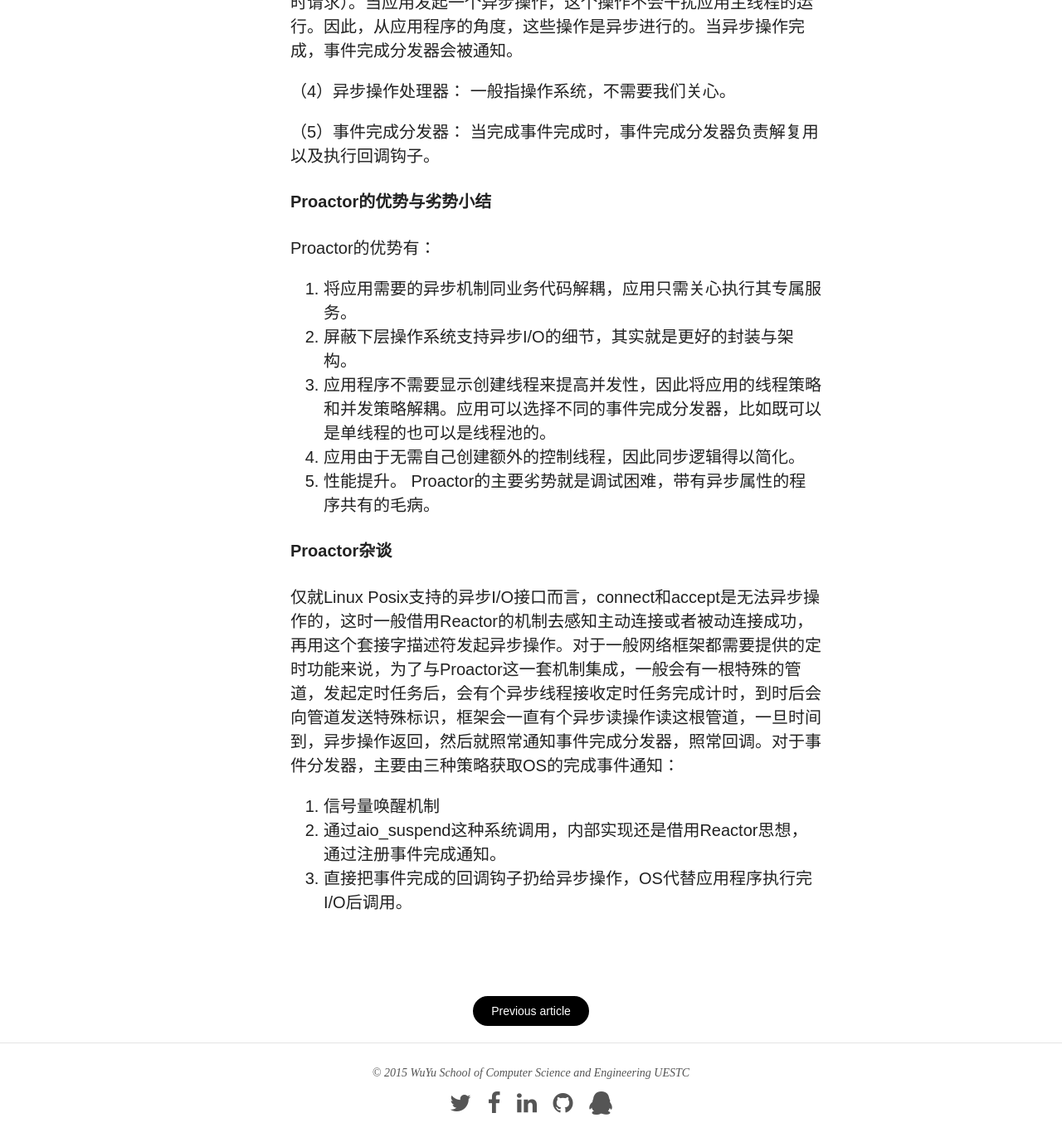
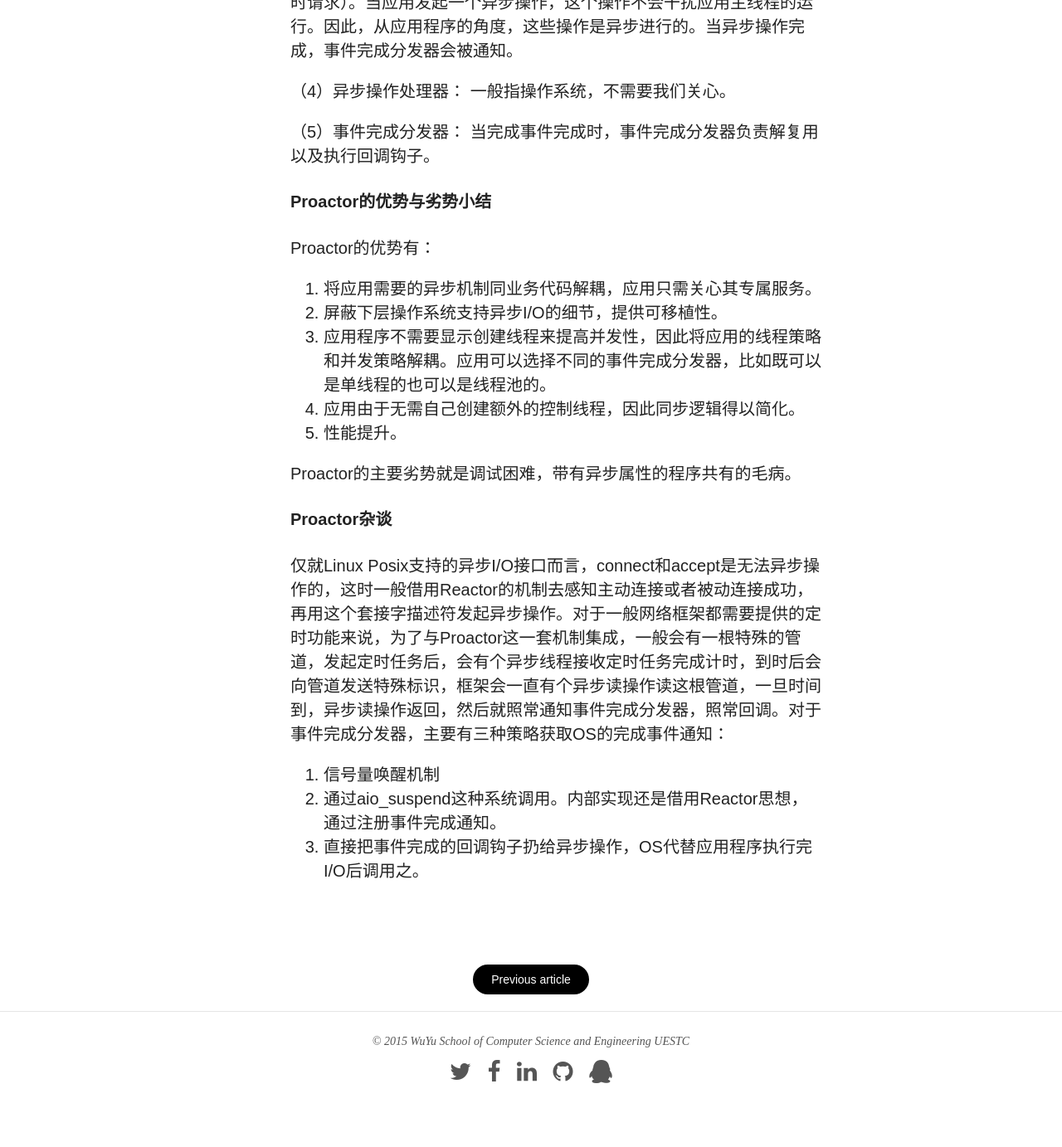
Before and after one commit to wuyu201321060203/wuyu201321060203.github.io, a Jekyll site: the page built from _posts/2015-02-18-Proactor.md, in a window 1280 px wide and 1400 px high, scrolled down 6274 px. Shown: the top 1383 px of the window at 83% size. Built offline with Jekyll 4.4.1, drawn with Linux system fonts in a browser that asks for light colours; nearby versions of some CDN libraries; some web fonts are replaced; comment, search, counter and statistics services are not loaded; after the commit the page ends 7636 px from its top, so only the background shows below that.

Commit message:
update Proactor blog

```diff
--- a/_posts/2015-02-18-Proactor.md
+++ b/_posts/2015-02-18-Proactor.md
@@ -99,17 +99,18 @@ Proactive Initiator可以是任何发起异步操作的实体，它负责注册
 
 Proactor的优势有：
 
-1. 将应用需要的异步机制同业务代码解耦，应用只需关心执行其专属服务。
-2. 屏蔽下层操作系统支持异步I/O的细节，其实就是更好的封装与架构。
+1. 将应用需要的异步机制同业务代码解耦，应用只需关心其专属服务。
+2. 屏蔽下层操作系统支持异步I/O的细节，提供可移植性。
 3. 应用程序不需要显示创建线程来提高并发性，因此将应用的线程策略和并发策略解耦。应用可以选择不同的事件完成分发器，比如既可以是单线程的也可以是线程池的。
 4. 应用由于无需自己创建额外的控制线程，因此同步逻辑得以简化。
 5. 性能提升。
+
 Proactor的主要劣势就是调试困难，带有异步属性的程序共有的毛病。
 
 ####Proactor杂谈
 
-仅就Linux Posix支持的异步I/O接口而言，connect和accept是无法异步操作的，这时一般借用Reactor的机制去感知主动连接或者被动连接成功，再用这个套接字描述符发起异步操作。对于一般网络框架都需要提供的定时功能来说，为了与Proactor这一套机制集成，一般会有一根特殊的管道，发起定时任务后，会有个异步线程接收定时任务完成计时，到时后会向管道发送特殊标识，框架会一直有个异步读操作读这根管道，一旦时间到，异步操作返回，然后就照常通知事件完成分发器，照常回调。对于事件分发器，主要由三种策略获取OS的完成事件通知：
+仅就Linux Posix支持的异步I/O接口而言，connect和accept是无法异步操作的，这时一般借用Reactor的机制去感知主动连接或者被动连接成功，再用这个套接字描述符发起异步操作。对于一般网络框架都需要提供的定时功能来说，为了与Proactor这一套机制集成，一般会有一根特殊的管道，发起定时任务后，会有个异步线程接收定时任务完成计时，到时后会向管道发送特殊标识，框架会一直有个异步读操作读这根管道，一旦时间到，异步读操作返回，然后就照常通知事件完成分发器，照常回调。对于事件完成分发器，主要有三种策略获取OS的完成事件通知：
 
 1. 信号量唤醒机制
-2. 通过aio_suspend这种系统调用，内部实现还是借用Reactor思想，通过注册事件完成通知。
-3. 直接把事件完成的回调钩子扔给异步操作，OS代替应用程序执行完I/O后调用。
+2. 通过aio_suspend这种系统调用。内部实现还是借用Reactor思想，通过注册事件完成通知。
+3. 直接把事件完成的回调钩子扔给异步操作，OS代替应用程序执行完I/O后调用之。
```
